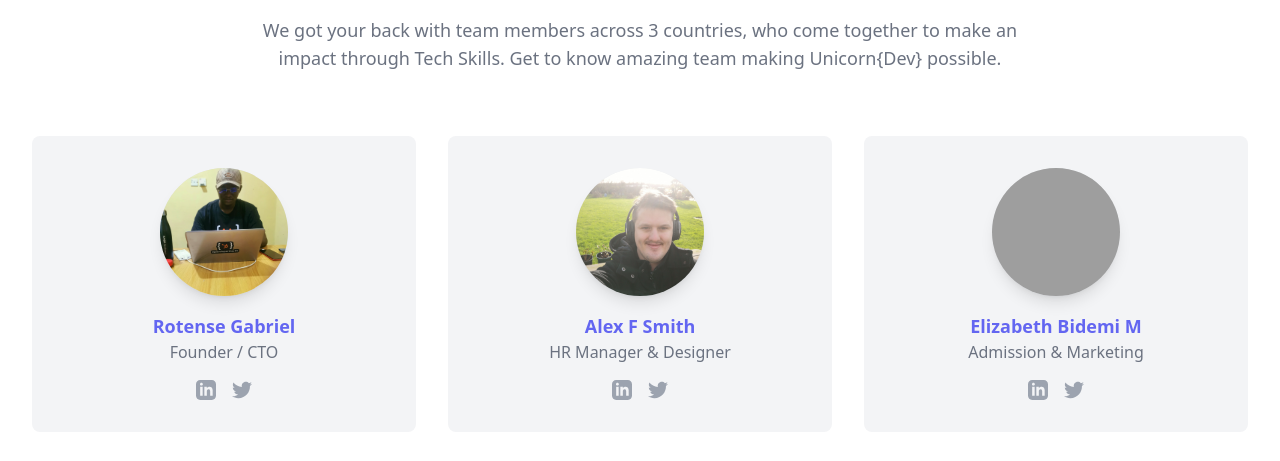
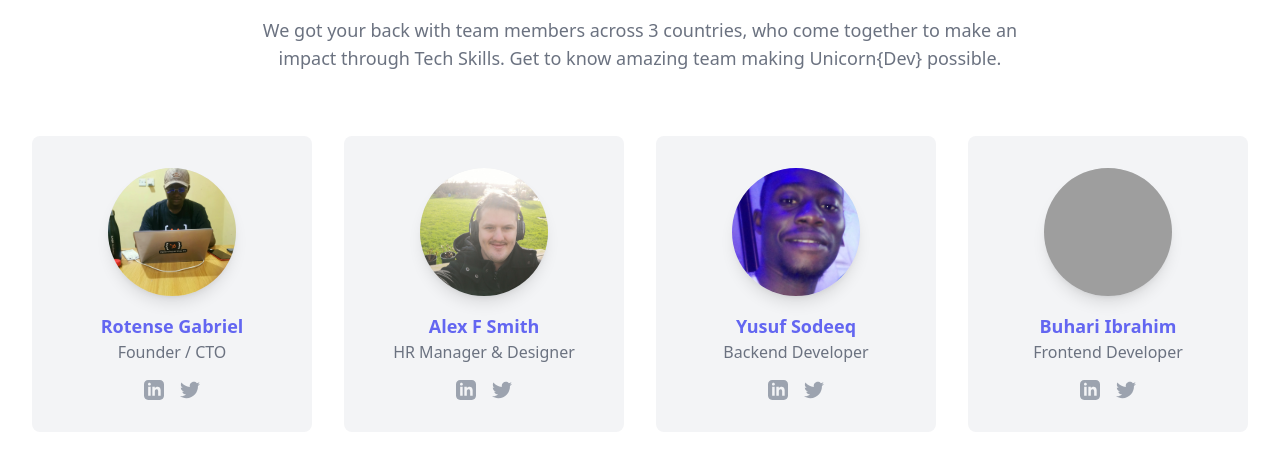
Before and after one commit to 0xrotense/unicorn-dev-net, a website: page src/index.html in a window 1280 px wide. Shown: the part 3600-4061 px from the top of the page. Drawn offline with Linux system fonts and the light colour scheme; grey boxes are pictures that could not be loaded.

Commit message:
updated team section

```diff
--- a/src/index.html
+++ b/src/index.html
@@ -466,7 +466,7 @@
           </div>
           <!-- text - end -->
 
-          <div class="grid grid-cols-2 md:grid-cols-3 lg:grid-cols-5 gap-8 lg:gap-8">
+          <div class="grid grid-cols-1 md:grid-cols-4 lg:grid-cols-1 gap-8 lg:gap-8">
             <!-- person - start -->
             <div class="flex flex-col items-center bg-gray-100 rounded-lg p-4 lg:p-8">
               <div class="w-24 md:w-32 h-24 md:h-32 bg-gray-200 rounded-full overflow-hidden shadow-lg mb-2 md:mb-4">
@@ -528,37 +528,6 @@
               </div>
             </div>
             <!-- person - end -->
-
-                        <!-- person - start -->
-                        <div class="flex flex-col items-center bg-gray-100 rounded-lg p-4 lg:p-8">
-                          <div class="w-24 md:w-32 h-24 md:h-32 bg-gray-200 rounded-full overflow-hidden shadow-lg mb-2 md:mb-4">
-                            <img src="https://images.unsplash.com/photo-1532073150508-0c1df022bdd1?auto=format&q=75&fit=crop&w=256" loading="lazy" alt="" class="w-full h-full object-cover object-center" />
-                          </div>
-
-                          <div>
-                            <div class="text-indigo-500 md:text-lg font-bold text-center">Elizabeth Bidemi M</div>
-                            <p class="text-gray-500 text-sm md:text-base text-center mb-3 md:mb-4">Admission & Marketing</p>
-
-                            <!-- social - start -->
-                            <div class="flex justify-center">
-                              <div class="flex gap-4">
-                                <a href="#" target="_blank" class="text-gray-400 hover:text-gray-500 active:text-gray-600 transition duration-100">
-                                  <svg class="w-5 h-5" width="24" height="24" viewBox="0 0 24 24" fill="currentColor" xmlns="http://www.w3.org/2000/svg">
-                                    <path d="M19 0h-14c-2.761 0-5 2.239-5 5v14c0 2.761 2.239 5 5 5h14c2.762 0 5-2.239 5-5v-14c0-2.761-2.238-5-5-5zm-11 19h-3v-11h3v11zm-1.5-12.268c-.966 0-1.75-.79-1.75-1.764s.784-1.764 1.75-1.764 1.75.79 1.75 1.764-.783 1.764-1.75 1.764zm13.5 12.268h-3v-5.604c0-3.368-4-3.113-4 0v5.604h-3v-11h3v1.765c1.396-2.586 7-2.777 7 2.476v6.759z" />
-                                  </svg>
-                                </a>
-
-                                <a href="#" target="_blank" class="text-gray-400 hover:text-gray-500 active:text-gray-600 transition duration-100">
-                                  <svg class="w-5 h-5" width="24" height="24" viewBox="0 0 24 24" fill="currentColor" xmlns="http://www.w3.org/2000/svg">
-                                    <path d="M24 4.557c-.883.392-1.832.656-2.828.775 1.017-.609 1.798-1.574 2.165-2.724-.951.564-2.005.974-3.127 1.195-.897-.957-2.178-1.555-3.594-1.555-3.179 0-5.515 2.966-4.797 6.045-4.091-.205-7.719-2.165-10.148-5.144-1.29 2.213-.669 5.108 1.523 6.574-.806-.026-1.566-.247-2.229-.616-.054 2.281 1.581 4.415 3.949 4.89-.693.188-1.452.232-2.224.084.626 1.956 2.444 3.379 4.6 3.419-2.07 1.623-4.678 2.348-7.29 2.04 2.179 1.397 4.768 2.212 7.548 2.212 9.142 0 14.307-7.721 13.995-14.646.962-.695 1.797-1.562 2.457-2.549z" />
-                                  </svg>
-                                </a>
-                              </div>
-                            </div>
-                            <!-- social - end -->
-                          </div>
-                        </div>
-                        <!-- person - end -->
 
             <!-- person - start -->
             <div class="flex flex-col items-center bg-gray-100 rounded-lg p-4 lg:p-8">
```
